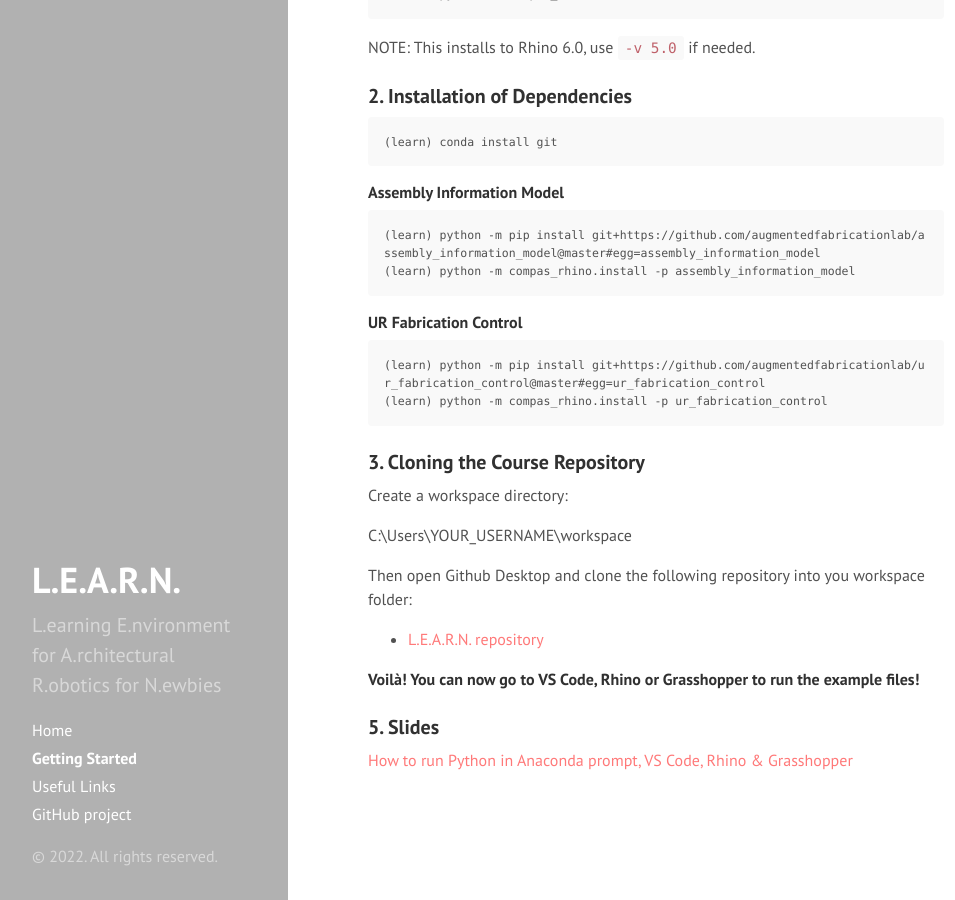
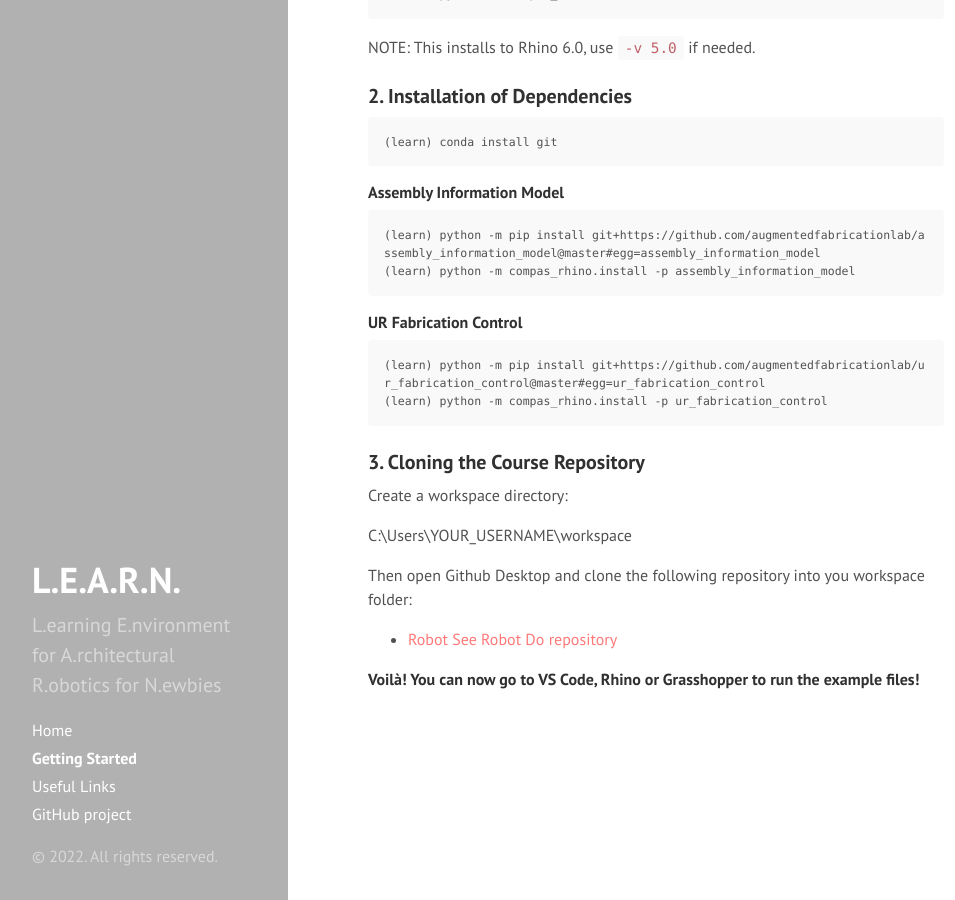
Before and after one commit to augmentedfabricationlab/robot_see_robot_do, a Jekyll site: the page built from docs/getting_started.md, in a window 1280 px wide and 900 px high, scrolled down 715 px. Shown: the whole window, without its empty margins (0-955 px from the left). Built offline with Jekyll 4.4.1, drawn with Linux system fonts in a browser that asks for light colours; Markdown is read by kramdown in place of the engine named in the settings.

Commit message:
jekyll pages

```diff
--- a/docs/CNAME
+++ b/docs/CNAME
@@ -1 +1 @@
-https://le-ar-n.github.io/le-ar-n/
+https://augmentedfabricationlab.github.io/robot_see_robot_do/
--- a/docs/_config.yml
+++ b/docs/_config.yml
@@ -10,8 +10,8 @@
 title:            L.E.A.R.N.
 tagline:          'L.E.A.R.N.'
 description:      'L.earning E.nvironment for A.rchitectural R.obotics for N.ewbies'
-baseurl: "/le-ar-n/" # the subpath of your site, e.g. /blog
-url: "https://le-ar-n.github.io/le-ar-n/" # the base hostname & protocol for your site, e.g. http://example.com
+baseurl: "/robot_see_robot_do/" # the subpath of your site, e.g. /blog
+url: "https://le-ar-n.github.io/robot_see_robot_do/" # the base hostname & protocol for your site, e.g. http://example.com
 
 paginate:         5
 
@@ -19,7 +19,7 @@
 #version:          2.1.0
 
 github:
-  repo:           https://github.com/le-ar-n/le-ar-n
+  repo:           https://github.com/augmentedfabricationlab/robot_see_robot_do
 
 plugins:
   - jekyll-feed
--- a/docs/getting_started.md
+++ b/docs/getting_started.md
@@ -57,9 +57,6 @@
 
 Then open Github Desktop and clone the following repository into you workspace folder:
 
-* [L.E.A.R.N. repository](https://github.com/le-ar-n/le-ar-n)
+* [Robot See Robot Do repository](https://github.com/augmentedfabricationlab/robot_see_robot_do)
 
 **Voilà! You can now go to VS Code, Rhino or Grasshopper to run the example files!**
-
-### 5. Slides
-[How to run Python in Anaconda prompt, VS Code, Rhino & Grasshopper](https://docs.google.com/presentation/d/1TQNj92qhDZBSEtYajfmCCKaSDm2lwxsIdcFl3V1vE7Q/edit?usp=sharing)
```
